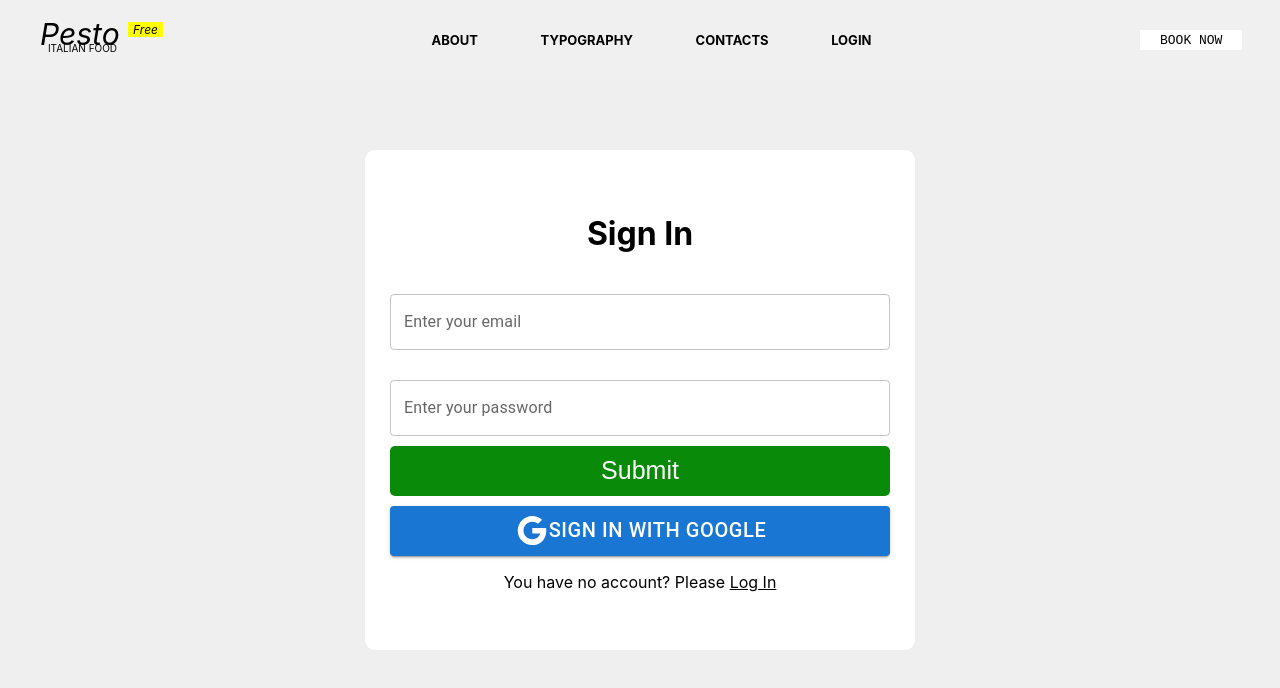
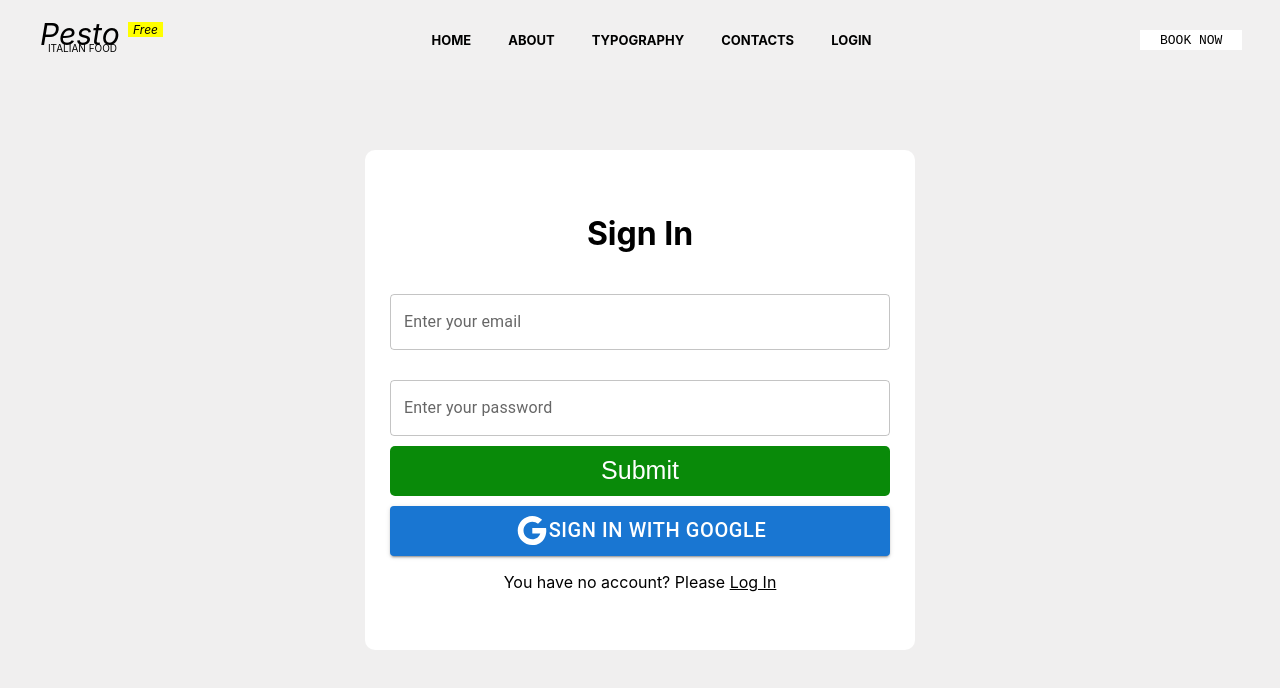
Before and after one commit to A-s-if/re-task, a React (Create React App) app: page /login in a window 1280 px wide. Shown: the top 688 px of the page. Built offline with nearby package versions, Linux system fonts and the light colour scheme.

Commit message:
first commit

```diff
--- a/src/App.js
+++ b/src/App.js
@@ -36,9 +36,6 @@ function App() {
           <Route path='/' element={<Home></Home>}></Route>
           <Route path='/about' element={<About></About>}></Route>
           <Route path='/contacts' element={<Contact></Contact>}></Route>
-          <Route path='/task2' element={<Task2></Task2>}></Route>
-          <Route path='/task3' element={<Task3></Task3>}></Route>
-          <Route path='/home' element={<Home></Home>}></Route>
           <Route path='/login' element={<Login></Login>}></Route>
           <Route element={<PrivateRoute></PrivateRoute>}>
           <Route path='/bookNow' element={<BookNow></BookNow>}></Route>
--- a/src/Components/About.js
+++ b/src/Components/About.js
@@ -68,7 +68,7 @@ const About = () => {
                 </LeftNav>
 
                 <MiddleNav>
-                <Link to='/home'>HOME</Link>
+                <Link to='/'>HOME</Link>
                 <Link to='/typography'>TYPOGRAPHY</Link>
                 <Link to='/contacts'>CONTACTS</Link>
                 <Link to='/login'>LOGIN</Link>
--- a/src/Components/Contact.js
+++ b/src/Components/Contact.js
@@ -65,7 +65,7 @@ const Contact = () => {
                 </LeftNav>
 
                 <MiddleNav>
-                <Link to='/home'>HOME</Link>
+                <Link to='/'>HOME</Link>
                 <Link to='/about'>ABOUT</Link>
                 <Link to='/typography'>TYPOGRAPHY</Link>
                 <Link to='/login'>LOGIN</Link>
--- a/src/Components/Login/Login.js
+++ b/src/Components/Login/Login.js
@@ -83,6 +83,7 @@ signInWithEmailAndPassword(auth, userData.email, userData.password)
 </LeftNav>
 
 <MiddleNav>
+<Link to='/'>HOME</Link>
 <Link to='/about'>ABOUT</Link>
 <Link to='/typography'>TYPOGRAPHY</Link>
 <Link to='/contacts'>CONTACTS</Link>
```
